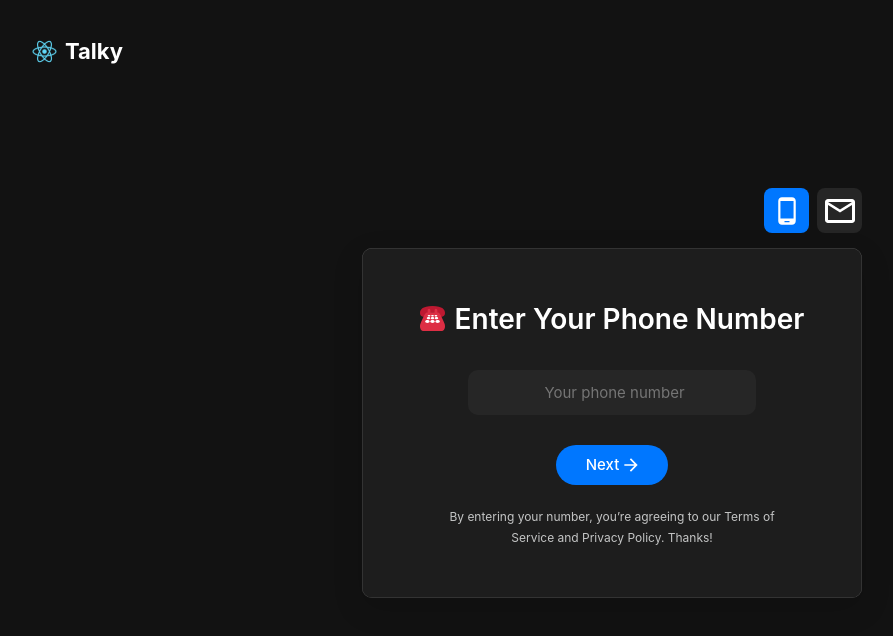
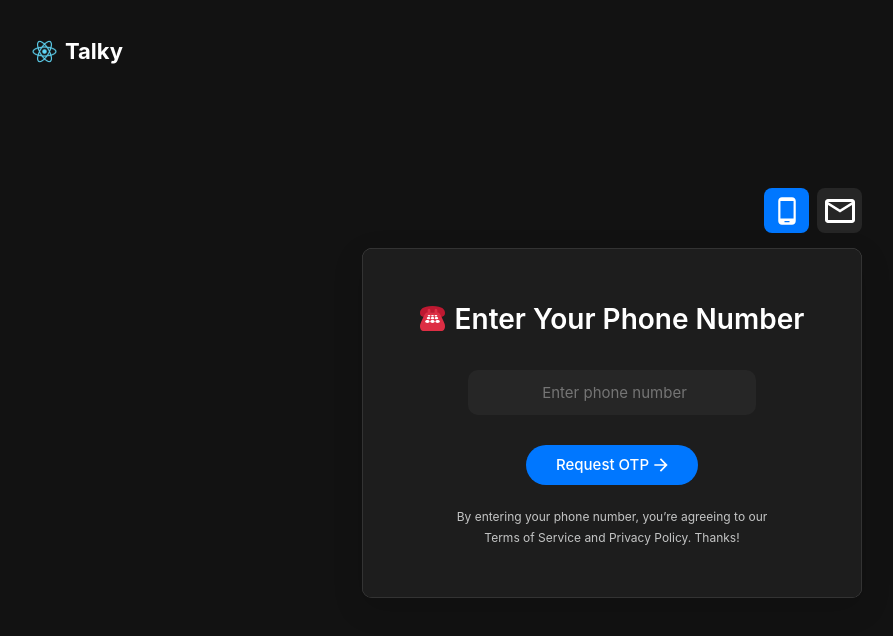
Before and after one commit to iamNilotpal/talky-frontend, a React (Create React App) app: page /authenticate in a window 1280 px wide. Shown: the top 636 px of the page, without its empty margins (28-921 px from the left). Built offline with nearby package versions, Linux system fonts and the light colour scheme.

Commit message:
Fixed typo

```diff
--- a/src/pages/Steps/StepOtp/StepOtp.jsx
+++ b/src/pages/Steps/StepOtp/StepOtp.jsx
@@ -16,7 +16,7 @@ const StepOtp = ({ onNextClick }) => {
           value={otp}
           onChange={(e) => setOtp(e.target.value)}
         />
-        <Button text="Next" icon="arrow" iconAlt="Arrow icon" />
+        <Button text="Verify OTP" icon="arrow" iconAlt="Arrow icon" />
         <p className={styles.paragraph}>
           By entering your number, you’re agreeing to our Terms of Service and
           Privacy Policy. Thanks!
--- a/src/pages/Steps/StepPhoneEmail/Email/Email.jsx
+++ b/src/pages/Steps/StepPhoneEmail/Email/Email.jsx
@@ -15,12 +15,12 @@ const Email = ({ onNextClick }) => {
     >
       <TextInput
         type="email"
-        placeholder="Your email address"
+        placeholder="Enter email address"
         value={email}
         onChange={(e) => setEmail(e.target.value)}
       />
       <Button
-        text="Next"
+        text="Request OTP"
         icon="arrow"
         iconAlt="Arrow icon"
         onClick={onNextClick}
--- a/src/pages/Steps/StepPhoneEmail/Phone/Phone.jsx
+++ b/src/pages/Steps/StepPhoneEmail/Phone/Phone.jsx
@@ -11,19 +11,19 @@ const Phone = ({ onNextClick }) => {
     <Card heading={'Enter Your Phone Number'} icon="phone" iconAlt="Phone icon">
       <TextInput
         type="tel"
-        placeholder="Your phone number"
+        placeholder="Enter phone number"
         value={phone}
         onChange={(e) => setPhone(e.target.value)}
       />
       <Button
-        text="Next"
+        text="Request OTP"
         icon="arrow"
         iconAlt="Arrow icon"
         onClick={onNextClick}
       />
       <p className={styles.paragraph}>
-        By entering your number, you’re agreeing to our Terms of Service and
-        Privacy Policy. Thanks!
+        By entering your phone number, you’re agreeing to our Terms of Service
+        and Privacy Policy. Thanks!
       </p>
     </Card>
   );
```
